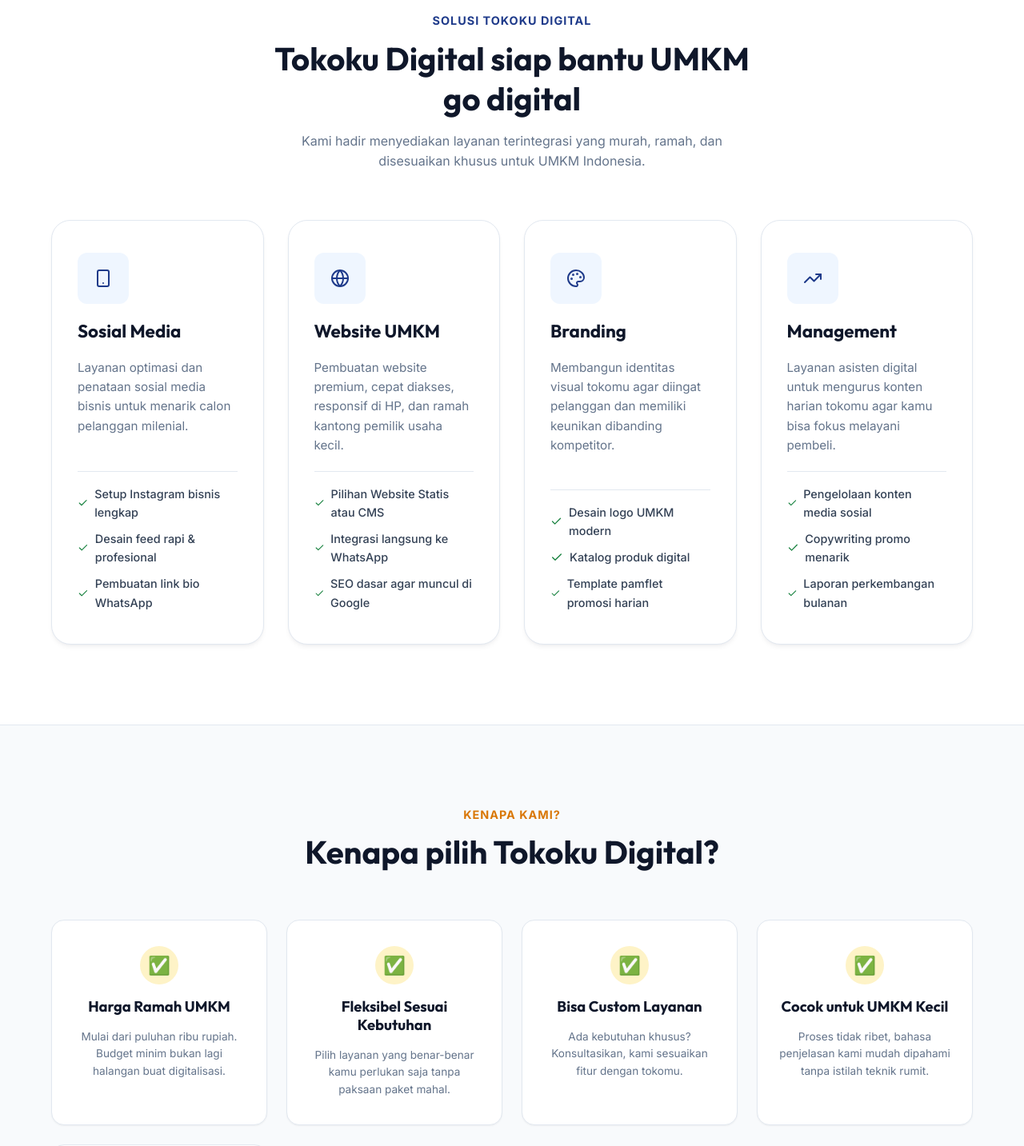
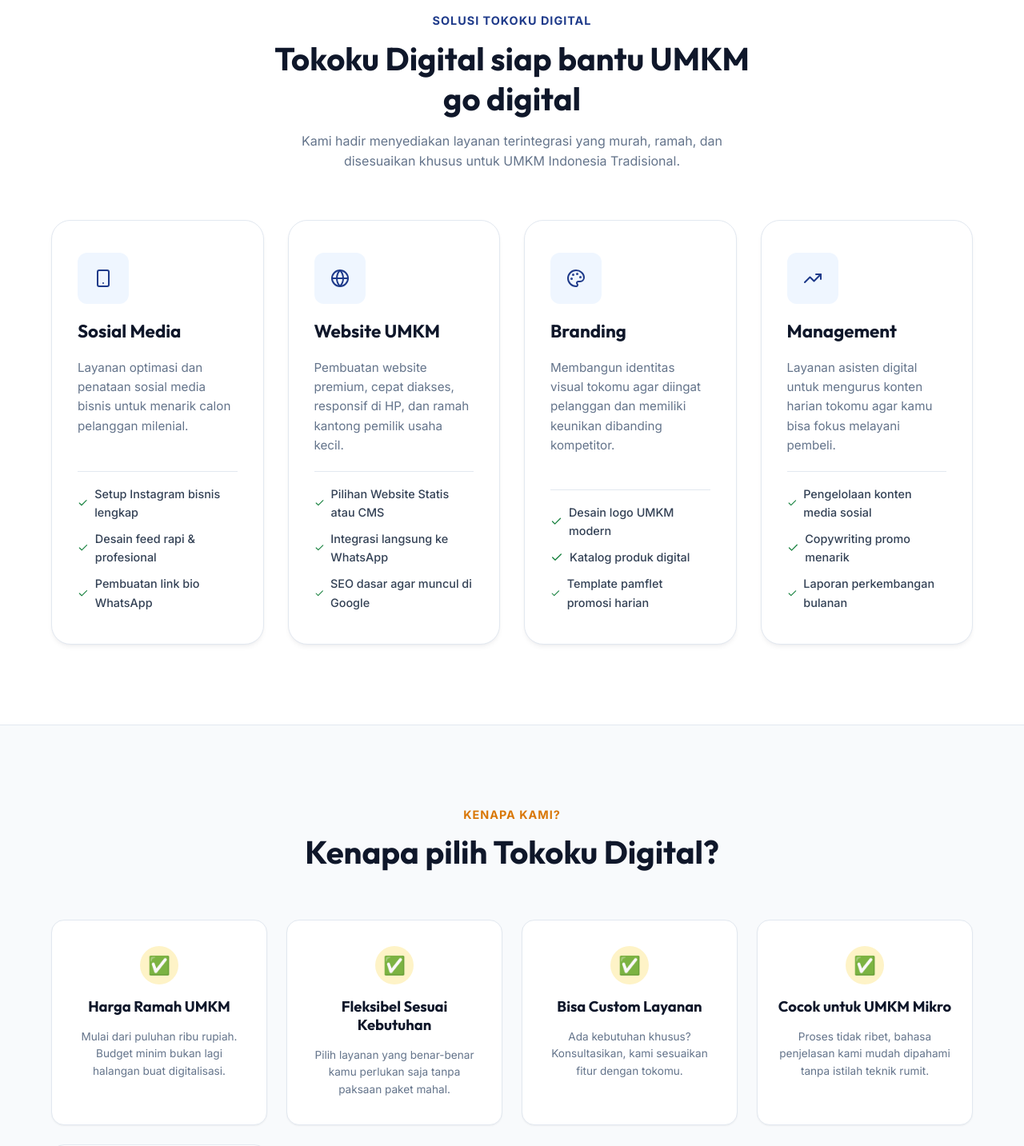
Before and after one commit to nugikramadhan11/tokoku-digital, a React (Vite) app: page / in a window 1280 px wide. Shown: the part 1699-3132 px from the top of the page at 80% size. Built offline with nearby package versions, Linux system fonts and the light colour scheme.

Commit message:
update diksi

```diff
--- a/src/App.tsx
+++ b/src/App.tsx
@@ -470,7 +470,7 @@
               display: 'block'
             }}>Solusi Tokoku Digital</span>
             <h2>Tokoku Digital siap bantu UMKM go digital</h2>
-            <p>Kami hadir menyediakan layanan terintegrasi yang murah, ramah, dan disesuaikan khusus untuk UMKM Indonesia.</p>
+            <p>Kami hadir menyediakan layanan terintegrasi yang murah, ramah, dan disesuaikan khusus untuk UMKM Indonesia Tradisional.</p>
           </div>
 
           <div className="solution-grid">
@@ -571,7 +571,7 @@
 
             <div className="value-card">
               <div className="value-icon">✅</div>
-              <h3 style={{ fontSize: '1.15rem' }}>Cocok untuk UMKM Kecil</h3>
+              <h3 style={{ fontSize: '1.15rem' }}>Cocok untuk UMKM Mikro</h3>
               <p style={{ fontSize: '0.85rem', color: 'var(--text-muted)' }}>Proses tidak ribet, bahasa penjelasan kami mudah dipahami tanpa istilah teknik rumit.</p>
             </div>
 
```
